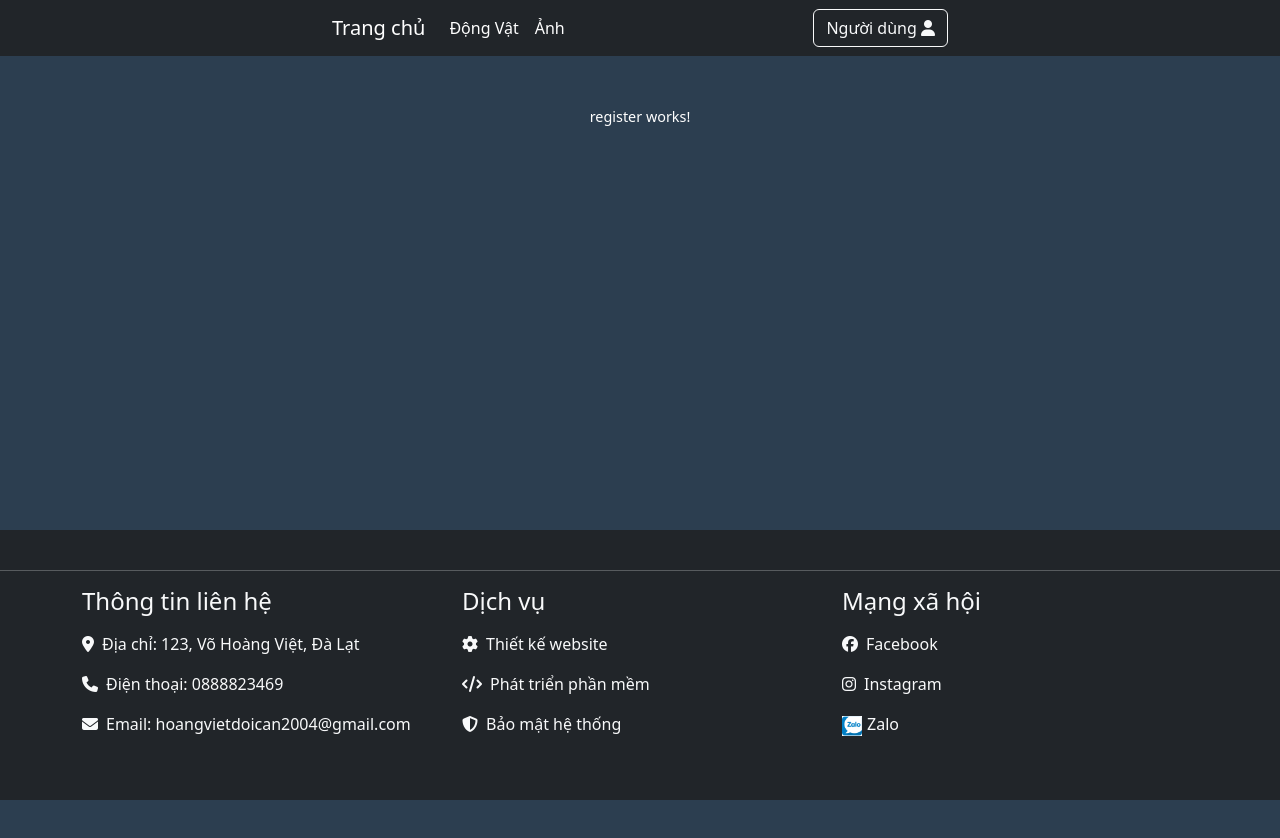
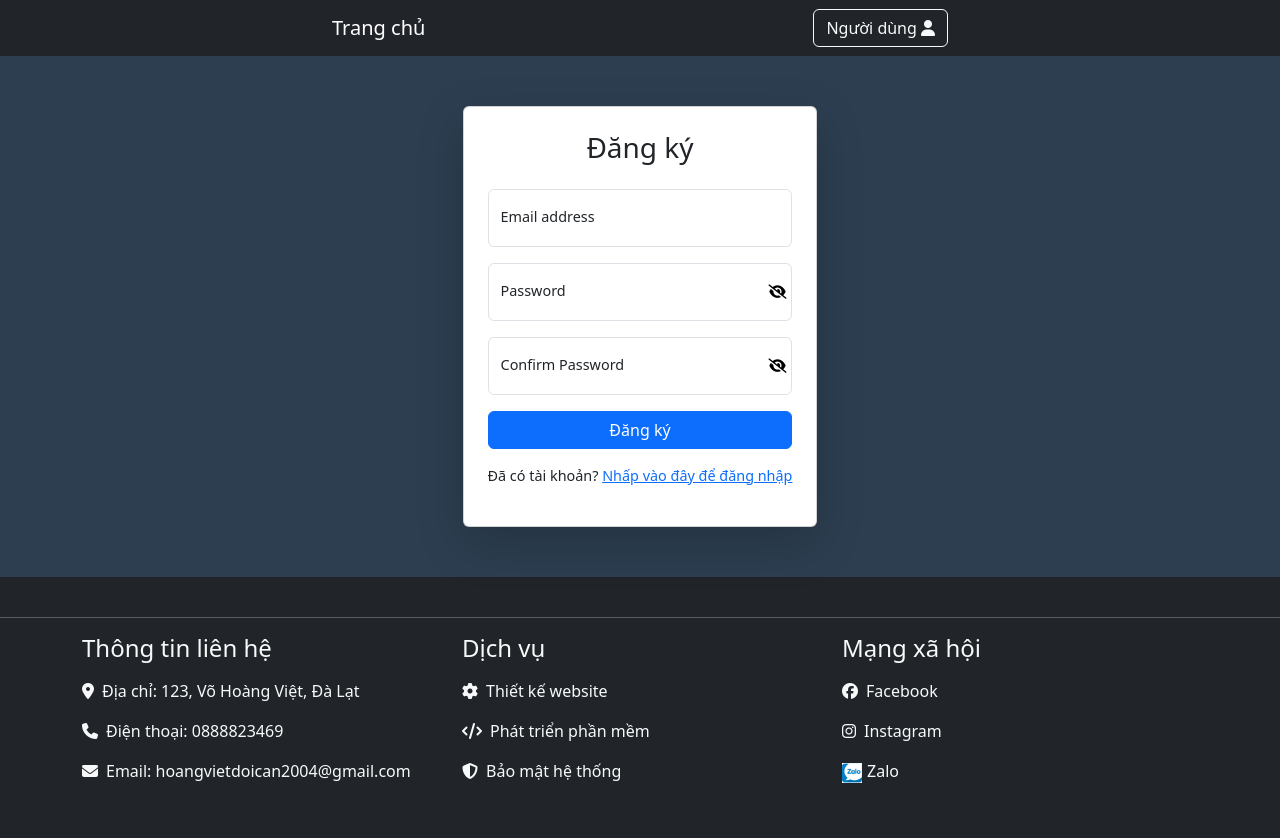
Before and after one commit to hoangviet24/WebAngular, an Angular app: page /register in a window 1280 px wide. Shown: the top 838 px of the page. Before the commit the page ends 800 px from the top, so only its background shows below. Built offline with nearby package versions, Linux system fonts and the light colour scheme.

Commit message:
Register and Authenticate

```diff
--- /dev/null
+++ b/src/app/components/User.ts
@@ -0,0 +1,11 @@
+export class User {
+    userName: string;
+    password: string;
+    role: boolean;
+
+    constructor( userName: string, password: string, role: boolean) {
+      this.userName = userName;
+      this.password = password;
+      this.role = role;
+    }
+  }
--- a/src/app/components/User/login/login.component.html
+++ b/src/app/components/User/login/login.component.html
@@ -23,7 +23,7 @@
       </div>
       <button class="btn btn-primary w-100 mb-3" (click)="Login()">Login</button>
       <div class="text-center">
-        <p>Chưa có tài khoản? <a href="Register">Nhấp vào đây để tạo tài khoản</a></p>
+        <p>Chưa có tài khoản? <a href="register">Nhấp vào đây để tạo tài khoản</a></p>
       </div>
     </div>
   </div>
--- a/src/app/components/User/login/login.component.ts
+++ b/src/app/components/User/login/login.component.ts
@@ -3,6 +3,7 @@ import { FileService } from '../../file.service';
 import { Router } from '@angular/router';
 import { FormsModule } from '@angular/forms';
 import { AuthServiceComponent } from '../../auth-service/auth-service.component';
+import { User } from '../../User';
 
 @Component({
   selector: 'app-login',
@@ -27,14 +28,19 @@ export class LoginComponent {
     }
   }
   Login() {
+    if (!this.email || !this.password) {
+      alert('Email và mật khẩu không được để trống');
+      return;
+    }
     this.fileServices.login(this.email, this.password).subscribe(
-      response => {
+      (response: User) => {
         if (response) { // Kiểm tra nếu có phản hồi từ API
           alert('Login Successful');
-          this.authService.setUsername(this.email); // Lưu tên người dùng vào AuthService
+          console.log('Login response:', response); // Debugging
+          this.authService.setUsername(response.userName, response.role); // Lưu tên người dùng và vai trò vào AuthService
           this.router.navigate(['/']);
         } else {
-          alert('Login failed: Invalid credentials');
+          alert(`Login failed: ${response}`);
         }
       },
       error => {
--- a/src/app/components/User/register/register.component.html
+++ b/src/app/components/User/register/register.component.html
@@ -1 +1,27 @@
-<p>register works!</p>
+<div class="wrap">
+    <div class="card p-4 shadow-lg">
+        <h3 class="text-center mb-4">Đăng ký</h3>
+        <div class="form-floating mb-3">
+          <input type="email" [(ngModel)] = "email" class="form-control" id="floatingInput" placeholder="name@example.com">
+          <label for="floatingInput">Email address</label>
+        </div>
+        <div class="form-floating mb-3 position-relative">
+          <input [type]="passwordFieldType" [(ngModel)]="password" class="form-control" id="floatingPassword" placeholder="Password">
+          <label for="floatingPassword">Password</label>
+          <button type="button" style="border: none; background-color: rgba(255, 255, 255, 0);" class="position-absolute end-0 top-50 translate-middle-y" (click)="togglePasswordVisibility()">
+            <i [ngClass]="passwordIconClass"></i>
+          </button>
+        </div>
+        <div class="form-floating mb-3 position-relative">
+          <input [type]="confirmPasswordFieldType" [(ngModel)] = "confirmPassword" class="form-control" id="floatingConfirmPassword" placeholder="Confirm Password">
+          <label for="floatingConfirmPassword">Confirm Password</label>
+          <button type="button" style="border: none; background-color: rgba(255, 255, 255, 0);" class="position-absolute end-0 top-50 translate-middle-y" (click)="toggleConfirmPasswordVisibility()">
+            <i [ngClass]="confirmPasswordIconClass"></i>
+          </button>
+        </div>
+        <button class="btn btn-primary w-100 mb-3" (click)="register()">Đăng ký</button>
+        <div class="text-center">
+          <p>Đã có tài khoản? <a href="login">Nhấp vào đây để đăng nhập</a></p>
+        </div>
+      </div>
+</div>
--- a/src/app/components/User/register/register.component.ts
+++ b/src/app/components/User/register/register.component.ts
@@ -1,11 +1,62 @@
+import { CommonModule, JsonPipe } from '@angular/common';
 import { Component } from '@angular/core';
-
+import { FileService } from '../../file.service';
+import {Router } from '@angular/router';
+import { FormsModule } from '@angular/forms';
+import { User } from '../../User';
 @Component({
   selector: 'app-register',
-  imports: [],
+  imports: [CommonModule,FormsModule],
   templateUrl: './register.component.html',
   styleUrl: './register.component.css'
 })
 export class RegisterComponent {
+  constructor(private fileService: FileService,private router: Router){}
+  passwordFieldType: string = 'password';
+  passwordIconClass: string = 'fa-solid fa-eye-slash';
+  confirmPasswordFieldType: string = 'password';
+  confirmPasswordIconClass: string = 'fa-solid fa-eye-slash';
+  email: string = '';
+  password: string = '';
+  confirmPassword: string = '';
+  togglePasswordVisibility() {
+    if (this.passwordFieldType === 'password') {
+      this.passwordFieldType = 'text';
+      this.passwordIconClass = 'fa-solid fa-eye';
+    } else {
+      this.passwordFieldType = 'password';
+      this.passwordIconClass = 'fa-solid fa-eye-slash';
+    }
+  }
 
+  toggleConfirmPasswordVisibility() {
+    if (this.confirmPasswordFieldType === 'password') {
+      this.confirmPasswordFieldType = 'text';
+      this.confirmPasswordIconClass = 'fa-solid fa-eye';
+    } else {
+      this.confirmPasswordFieldType = 'password';
+      this.confirmPasswordIconClass = 'fa-solid fa-eye-slash';
+    }
+  }
+
+  register() {
+    if (this.password !== this.confirmPassword) {
+      alert('Mật khẩu và xác nhận mật khẩu không khớp');
+      return;
+    }
+    if (!this.email || !this.password) {
+      alert('Email và mật khẩu không được để trống');
+      return;
+    }
+    const user = new User(this.email, this.password, false);
+    this.fileService.register(user).subscribe(
+      response => {
+        alert('Đăng ký thành công');
+        this.router.navigate(['/login']);
+      },
+      error => {
+        alert('Registration Failed: ' + JSON.stringify(error));
+      }
+    );
+  }
 }
--- a/src/app/components/auth-service/auth-service.component.ts
+++ b/src/app/components/auth-service/auth-service.component.ts
@@ -12,22 +12,32 @@ import { BehaviorSubject } from 'rxjs';
 })
 export class AuthServiceComponent {
   private usernameSubject = new BehaviorSubject<string | null>(null);
+  private isAdminSubject = new BehaviorSubject<boolean>(false);
   username$ = this.usernameSubject.asObservable();
-
-  setUsername(username: string) {
+  isAdmin$ = this.isAdminSubject.asObservable();
+  setUsername(username: string, isAdmin: boolean) {
+    console.log('Setting username:', username); // Debugging
+    console.log('Setting isAdmin:', isAdmin); // Debugging
     this.usernameSubject.next(username);
+    this.isAdminSubject.next(isAdmin);
     localStorage.setItem('username', username);
+    localStorage.setItem('isAdmin', JSON.stringify(isAdmin));
   }
 
   clearUsername() {
     this.usernameSubject.next(null);
+    this.isAdminSubject.next(false);
+    localStorage.removeItem('isAdmin')
     localStorage.removeItem('username');
   }
-
   loadUsername() {
     const username = localStorage.getItem('username');
+    const isAdmin = JSON.parse(localStorage.getItem('isAdmin') || 'false');
+    console.log('Loaded username:', username); // Debugging
+    console.log('Loaded isAdmin:', isAdmin); // Debugging
     if (username) {
       this.usernameSubject.next(username);
+      this.isAdminSubject.next(isAdmin);
     }
   }
 }
--- a/src/app/components/file.service.ts
+++ b/src/app/components/file.service.ts
@@ -1,6 +1,7 @@
 import { HttpClient } from '@angular/common/http';
 import { Injectable } from '@angular/core';
 import { Observable } from 'rxjs/internal/Observable';
+import { User } from './User';
 
 @Injectable({
   providedIn: 'root'
@@ -8,6 +9,7 @@ import { Observable } from 'rxjs/internal/Observable';
 export class FileService {
   private apiUrlImage = 'https://localhost:7055/api/Animal';
   private apiUrlLogin = 'https://localhost:7055/api/User/Login';
+  private apiUrlRegister = 'https://localhost:7055/api/User/Post';
   selectedFile: File | null = null;
   constructor(private http: HttpClient) {}
 
@@ -15,9 +17,8 @@ export class FileService {
   uploadFile(file: File): Observable<any> {
     const formData = new FormData();
     formData.append('file', file);
-    return this.http.post(`${this.apiUrlImage}/Post-file`, formData ,{ responseType: 'text' }); // URL phải khớp với backend
+    return this.http.post(`${this.apiUrlImage}/Post-file`, formData ,{ responseType: 'text' });
   }
-
 
   // Lấy danh sách hoặc xem ảnh cụ thể
   getFile(): Observable<any> {
@@ -31,8 +32,12 @@ export class FileService {
     return this.http.delete(`${this.apiUrlImage}/delete/${fileName}`);
   }
   //Login
-  login(username: string, password: string): Observable<any> {
+  login(username: string, password: string): Observable<User> {
     const url = `${this.apiUrlLogin}?userName=${username}&password=${password}`;
-    return this.http.get(url);
+    return this.http.get<User>(url);
+  }
+  register(user: User): Observable<any> {
+    const url = this.apiUrlRegister;
+    return this.http.post(url, user);
   }
 }
--- a/src/app/components/header/header.component.html
+++ b/src/app/components/header/header.component.html
@@ -7,20 +7,16 @@
     <div class="collapse navbar-collapse" id="navbarNav">
       <ul class="navbar-nav me-auto mb-2 mb-lg-0">
         <li class="nav-item">
-          <a class="nav-link" href="dongvat">Động Vật</a>
+          <a class="nav-link" *ngIf="isAdmin" href="dongvat">Động Vật</a>
         </li>
         <li class="nav-item">
-          <a class="nav-link" target="_blank" href="picture">Ảnh</a>
+          <a class="nav-link" *ngIf="isAdmin" target="_blank" href="picture">Ảnh</a>
         </li>
       </ul>
       <ul class="navbar-nav ms-auto mb-2 mb-lg-0">
         <li class="nav-item" *ngIf="!username">
           <a class="btn btn-outline-light" href="login" role="button">Người dùng <i class="fa-solid fa-user"></i></a>
         </li>
-        <!-- <li class="nav-item" *ngIf="username">
-          <a class="btn btn-outline-light" href="#" role="button">{{ username }} <i class="fa-solid fa-user"></i></a>
-          <button class="btn btn-outline-light" (click)="logout()">Logout</button>
-        </li> -->
         <div class="btn-group" *ngIf="username">
           <button type="button" class="btn btn-primary"> {{username}} </button>
           <button type="button" class="btn btn-primary dropdown-toggle dropdown-toggle-split" data-bs-toggle="dropdown" aria-expanded="false">
--- a/src/app/components/main/main.component.html
+++ b/src/app/components/main/main.component.html
@@ -11,11 +11,6 @@
             <p class="card-text">
               <span *ngIf="!showFullDescription[dv.id] && isDescriptionLong(dv.description)">
                 {{ dv.description | slice: 0:200 }}...
-                <button class="btn btn-link p-0" (click)="toggleDescription(dv.id)">Xem thêm</button>
-              </span>
-              <span *ngIf="showFullDescription[dv.id]">
-                {{ dv.description }}
-                <button class="btn btn-link p-0" (click)="toggleDescription(dv.id)">Thu gọn</button>
               </span>
               <span *ngIf="!isDescriptionLong(dv.description)">
                 {{ dv.description }}
```
Also changed, not shown: src/app/components/header/header.component.ts (+14 -7 lines).
